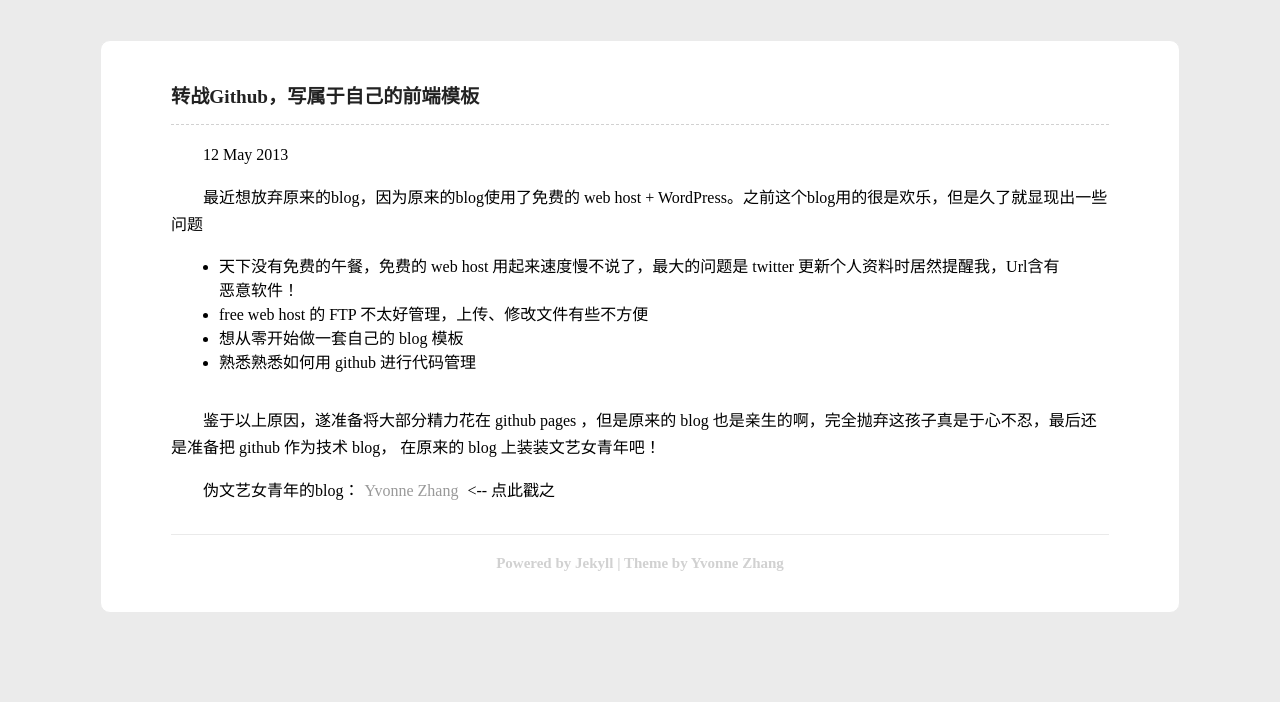
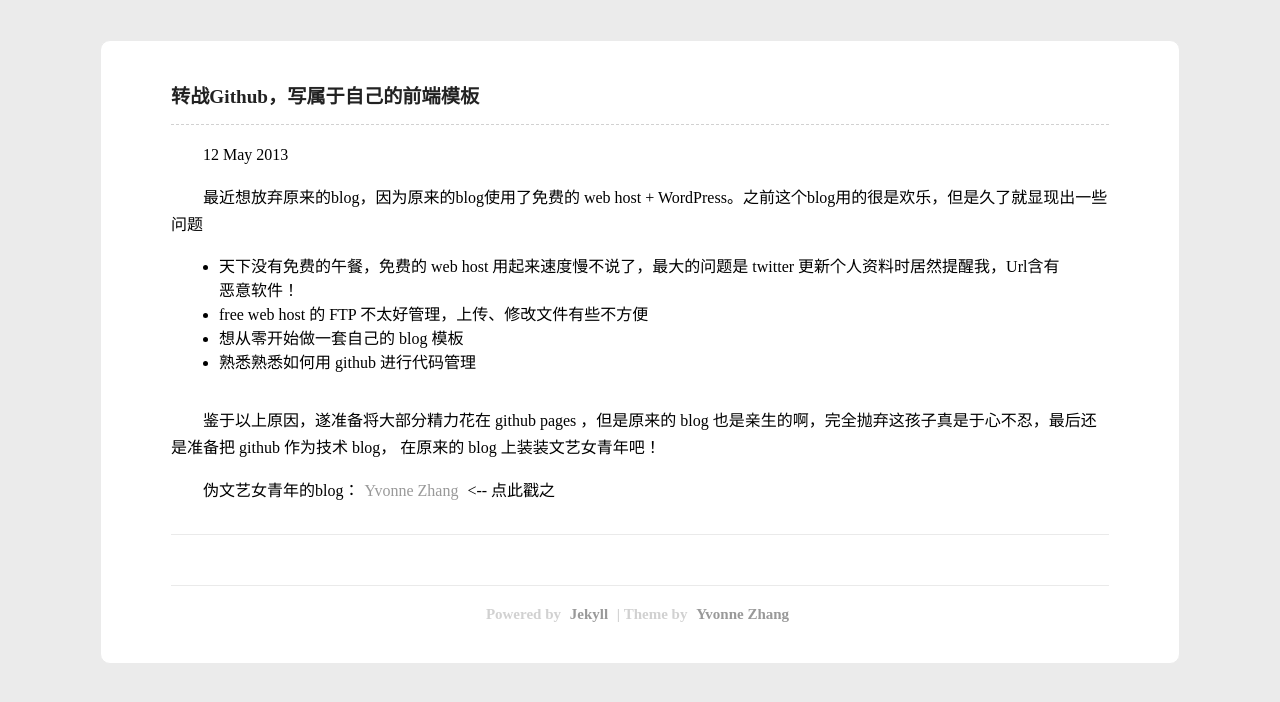
Before and after one commit to fcrosfly/myblog, a Jekyll site: the page built from _posts/2013-05-12-转战Github，写属于自己的前端模板.html, in a window 1280 px wide. Shown: the top 702 px of the page. Built offline with Jekyll 4.4.1, drawn with Linux system fonts in a browser that asks for light colours.

Commit message:
Update default.html

```diff
--- a/_layouts/default.html
+++ b/_layouts/default.html
@@ -9,7 +9,7 @@
 <body>
 	<div id="page">
 	{{ content }}
-	<div id="footer">Powered by Jekyll  |  Theme by Yvonne Zhang</div>
+	<div id="footer"><div id="footer">Powered by <a href="http://jekyllrb.com/">Jekyll</a>  |  Theme by <a href="http://yvonnezhang.github.io/myblog/">Yvonne Zhang</a></div></div>
 	</div>
 </body>
 </html>
```
